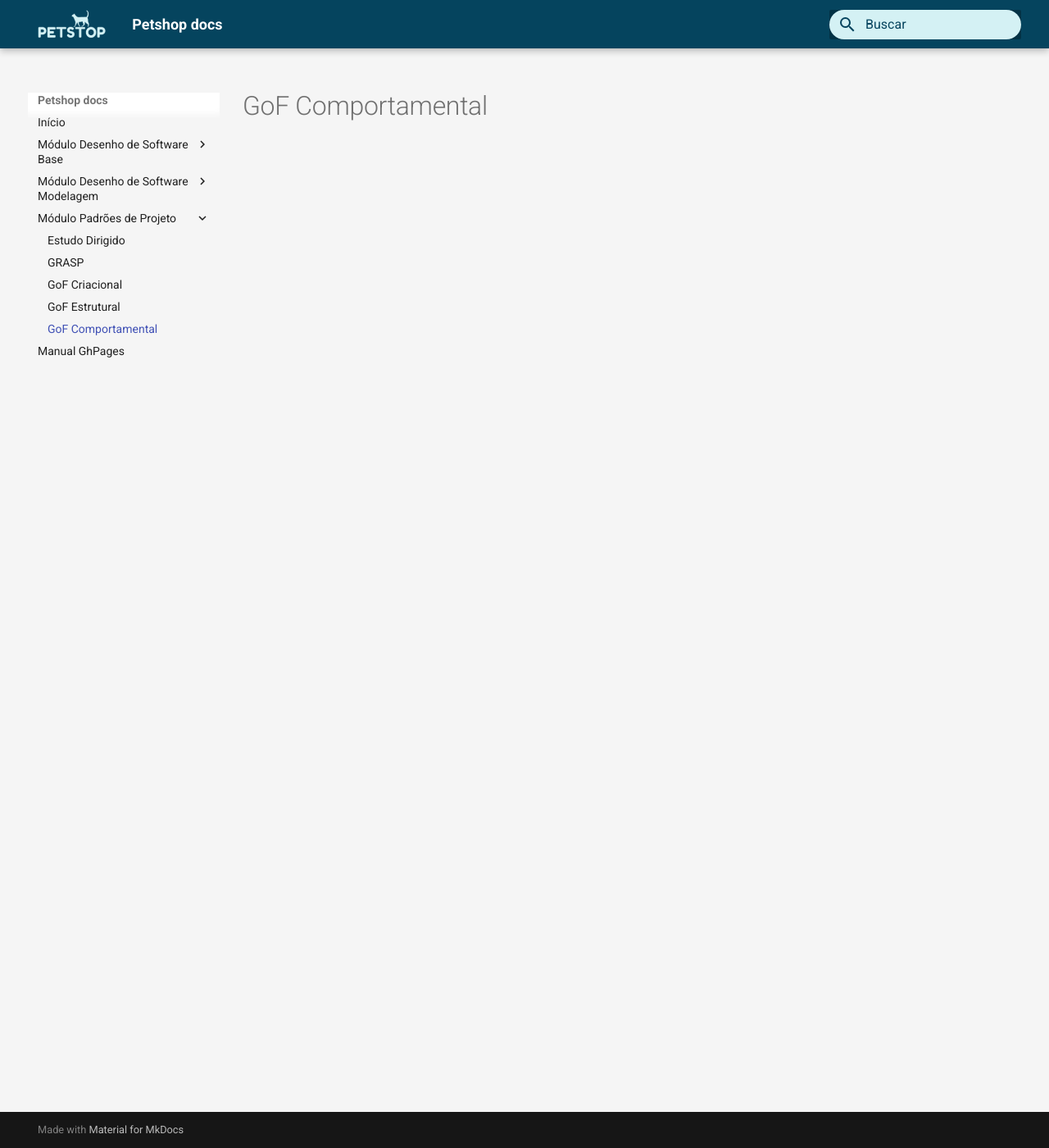
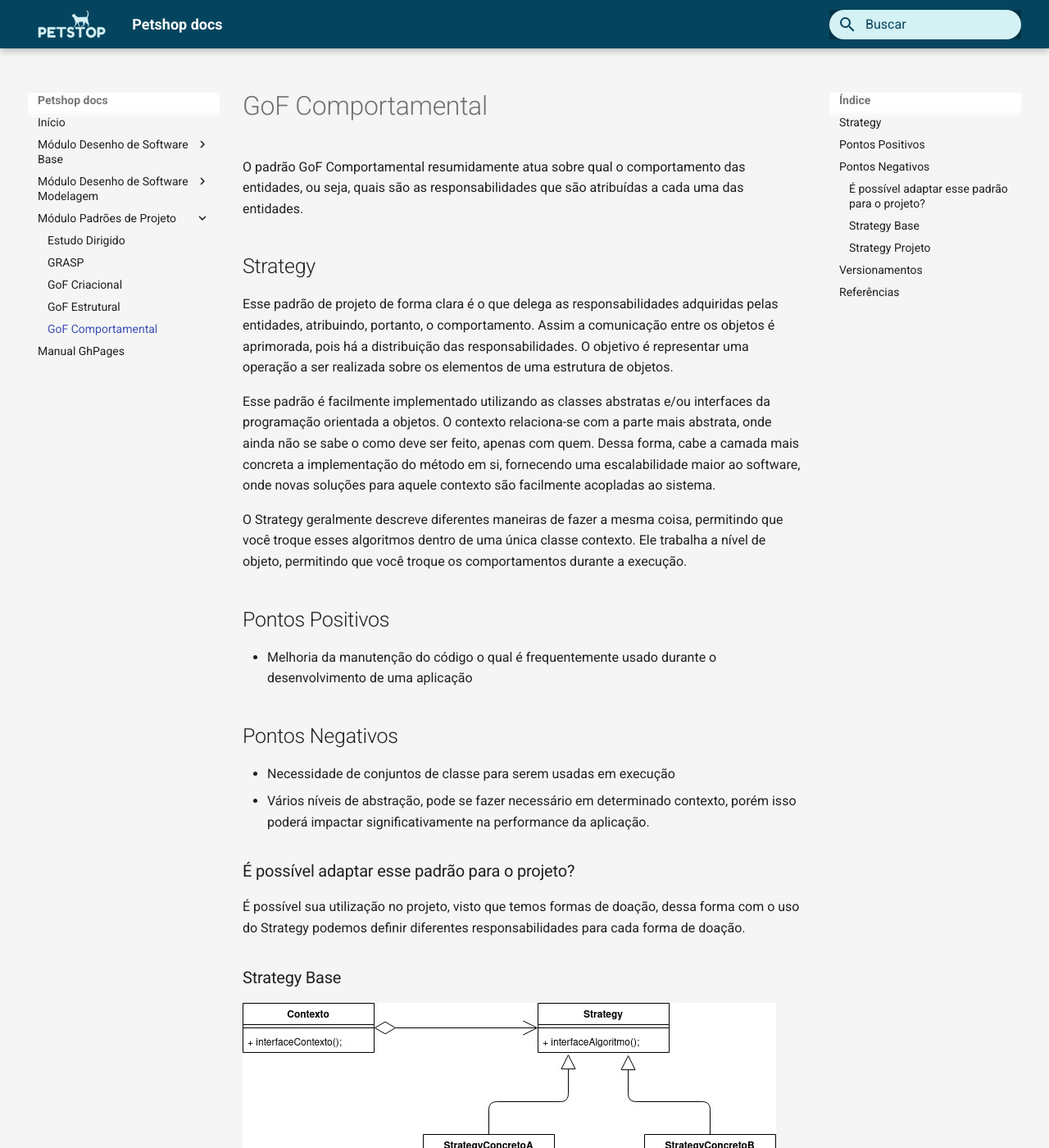
Before and after one commit to UnBArqDsw2021-1/2021.1_G3_PetStop_docs, an MkDocs documentation site: the page built from docs/padroes/gofComportamental/gofComportamental.md, in a window 1280 px wide and 1400 px high. Shown: the whole window at 82% size. Built offline with MkDocs 1.6.1 and Material for MkDocs 9.7.7, drawn with Linux system fonts in a browser that asks for light colours; some of the changed text lies outside the part shown.

Commit message:
Adição do Strategy - GoF Comportamental

```diff
--- a/docs/padroes/gofComportamental/gofComportamental.md
+++ b/docs/padroes/gofComportamental/gofComportamental.md
@@ -1 +1,29 @@
 # GoF Comportamental
+<p>O padrão GoF Comportamental resumidamente atua sobre qual o comportamento das entidades, ou seja, quais são as responsabilidades que são atribuídas a cada uma das entidades.</p>
+
+## Strategy
+<p>Esse padrão de projeto de forma clara é o que delega as responsabilidades adquiridas pelas entidades, atribuindo, portanto, o comportamento. Assim a comunicação entre os objetos é aprimorada, pois há a distribuição das responsabilidades. O objetivo é representar uma operação a ser realizada sobre os elementos de uma estrutura de objetos.</p>
+<p>Esse padrão é facilmente implementado utilizando as classes abstratas e/ou interfaces da programação orientada a objetos. O contexto relaciona-se com a parte mais abstrata, onde ainda não se sabe o como deve ser feito, apenas com quem. Dessa forma, cabe a camada mais concreta a implementação do método em si, fornecendo uma escalabilidade maior ao software, onde novas soluções para aquele contexto são facilmente acopladas ao sistema.</p>
+<p>O Strategy geralmente descreve diferentes maneiras de fazer a mesma coisa, permitindo que você troque esses algoritmos dentro de uma única classe contexto. Ele trabalha a nível de objeto, permitindo que você troque os comportamentos durante a execução.</p>
+
+## Pontos Positivos
+- Melhoria da manutenção do código o qual é frequentemente usado durante o desenvolvimento de uma aplicação
+## Pontos Negativos
+- Necessidade de conjuntos de classe para serem usadas em execução
+- Vários níveis de abstração, pode se fazer necessário em determinado contexto, porém isso poderá impactar significativamente na performance da aplicação.
+### É possível adaptar esse padrão para o projeto?
+É possível sua utilização no projeto, visto que temos formas de doação, dessa forma com o uso do Strategy podemos definir diferentes responsabilidades para cada forma de doação.
+### Strategy Base
+![Strategy Base](./images/StrategyBase.jpg)
+
+### Strategy Projeto
+![Strategy Projeto](./images/StrategyProjeto.jpg)
+## Versionamentos
+|Data|Versão|Descrição|Autor|
+|:--------:|:---:|:-------------------: |:-----------------------:|
+|09/09/2021| 0.1 | Criação do documento | Pedro Vítor de Salles Cella |
+
+## Referências
+- Site: https://pt.wikipedia.org/wiki/Strategy
+- Repositório: https://unbarqdsw.github.io/2020.1_G12_Stock/#/Project/Estudos/comportamental?id=strategy
+- Site: http://www.macoratti.net/08/08/net_stgy.htm
```
Also changed, not shown: docs/padroes/gofComportamental/images/StrategyBase.jpg (added), docs/padroes/gofComportamental/images/StrategyProjeto.jpg (added).
